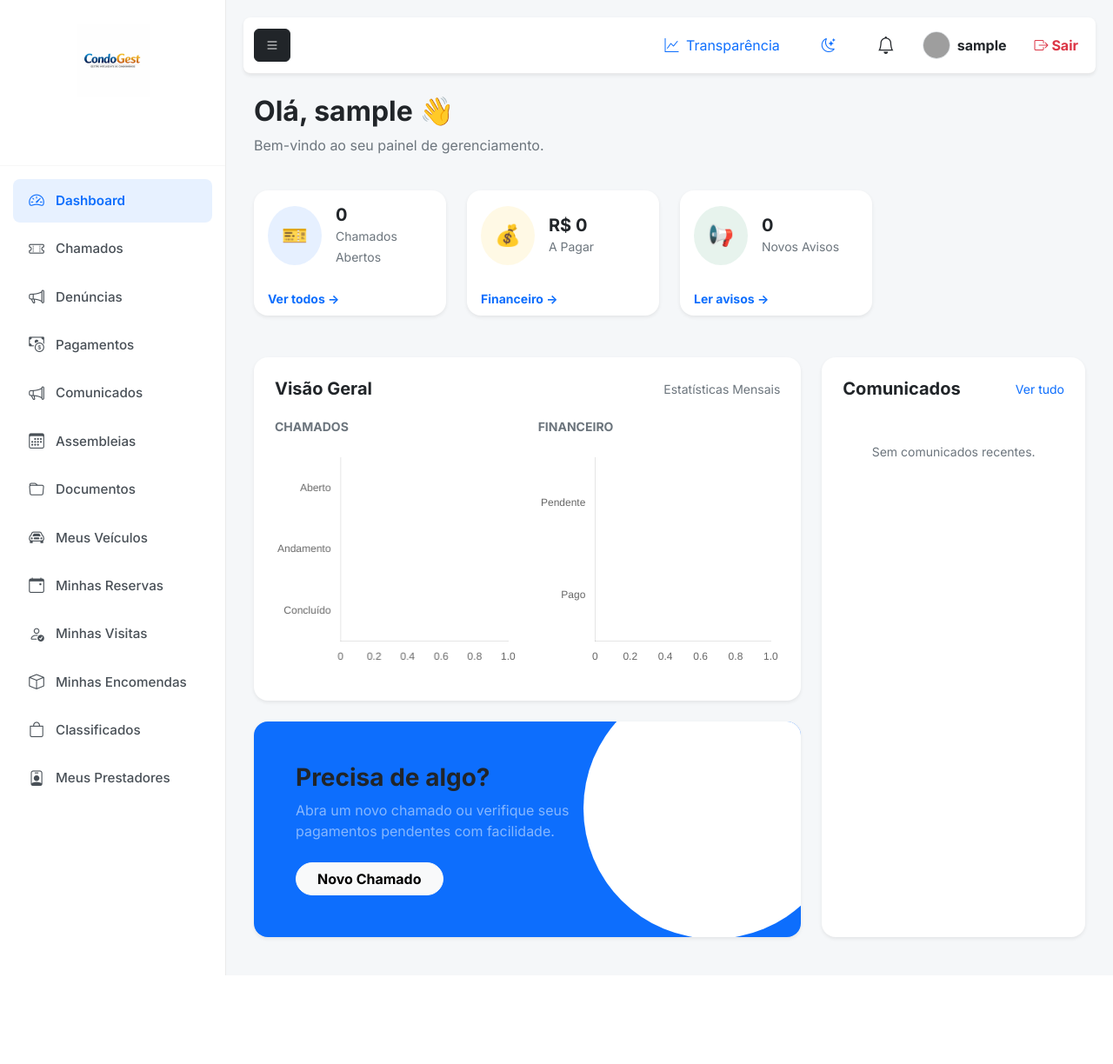
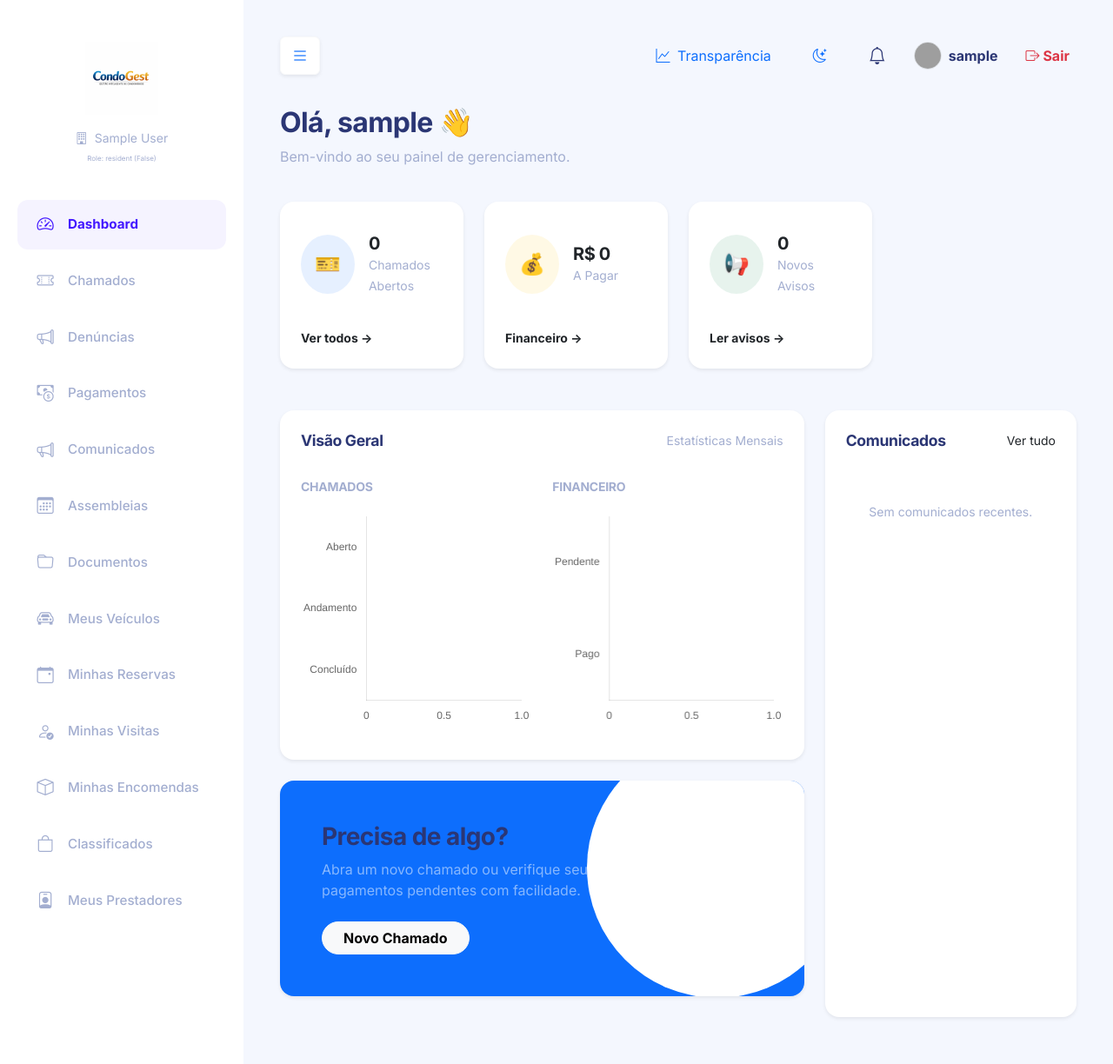
Before and after one commit to italoTT1995/condogest, a Flask app: page / in a window 1280 px wide. Shown: the whole page at 87% size. Before the commit the page ends 1122 px from the top, so only its background shows below. Run offline with Flask 3, Linux system fonts and the light colour scheme; the visitor is signed in with stand-in values (Sample User, id 1); data comes from the database, SQL or seed files in the repository; data that the repository does not hold is empty; some libraries are stand-ins or nearby versions; grey boxes are pictures that could not be loaded.

```diff
--- a/app/static/css/style.css
+++ b/app/static/css/style.css
@@ -1,65 +1,86 @@
 :root {
-    /* --- Light Theme (Default) --- */
-    --primary-color: #0d6efd;
-    --primary-hover: #0b5ed7;
-    --secondary-color: #6c757d;
+    /* --- Light Theme (Modern Blue) --- */
+    --primary-color: #4318FF;
+    /* Vibrant Royal Blue */
+    --primary-hover: #2B00D4;
+    --secondary-color: #A3AED0;
+    /* Muted Blue/Gray */
 
-    --bg-body: #f5f7f9;
-    --bg-surface: #ffffff;
-    --bg-surface-secondary: #f8f9fa;
-    /* Inputs/Headers */
+    --bg-body: #F4F7FE;
+    /* Light Gray/Blue background */
+    --bg-surface: #FFFFFF;
+    /* Pure White components */
+    --bg-surface-secondary: #F4F7FE;
+    /* Inputs match bg */
 
-    --text-main: #212529;
-    --text-muted: #6c757d;
+    --text-main: #2B3674;
+    /* Dark Navy for main text */
+    --text-muted: #A3AED0;
+    /* Muted Blue/Gray for labels */
     --text-inverse: #ffffff;
 
-    --border-color: rgba(0, 0, 0, 0.08);
-    /* Slightly darker for visibility */
-    --border-color-subtle: rgba(0, 0, 0, 0.03);
+    --border-color: transparent;
+    /* No borders in this theme */
+    --border-color-subtle: rgba(163, 174, 208, 0.2);
 
-    --sidebar-width: 260px;
-    --sidebar-bg: #ffffff;
-    --sidebar-color: #495057;
-    --sidebar-active-bg: #e7f1ff;
-    --sidebar-active-color: #0d6efd;
+    --sidebar-width: 280px;
+    /* Slightly wider for modern feel */
+    --sidebar-bg: #FFFFFF;
+    --sidebar-color: #A3AED0;
+    --sidebar-active-bg: rgba(67, 24, 255, 0.05);
+    /* Very subtle tint */
+    --sidebar-active-color: #4318FF;
 
-    --shadow-sm: 0 .125rem .25rem rgba(0, 0, 0, .075);
-    --shadow-md: 0 .5rem 1rem rgba(0, 0, 0, .15);
+    --shadow-sm: 0 2px 6px rgba(112, 144, 176, 0.08);
+    --shadow-md: 0px 18px 40px rgba(112, 144, 176, 0.12);
+    /* Main Card Shadow */
 
-    --table-hover-bg: rgba(0, 0, 0, .04);
+    --border-radius-card: 20px;
+    --border-radius-input: 16px;
+
+    --table-hover-bg: rgba(67, 24, 255, 0.02);
 }
 
 [data-theme="dark"] {
-    /* --- Dark Theme Overrides --- */
-    --bg-body: #121212;
-    --bg-surface: #1e1e1e;
-    /* Cards, Sidebar */
-    --bg-surface-secondary: #2d2d2d;
+    /* --- Dark Theme Overrides (Navy/Midnight) --- */
+    --bg-body: #0B1437;
+    /* Deep Midnight */
+    --bg-surface: #111C44;
+    /* Dark Navy Cards */
+    --bg-surface-secondary: #1B254B;
     /* Inputs */
 
-    --text-main: #e0e0e0;
-    --text-muted: #a0a0a0;
+    --primary-color: #7551FF;
+    /* Lighter Blue for Dark Mode */
+    --secondary-color: #707EAE;
 
-    --border-color: rgba(255, 255, 255, 0.1);
-    --border-color-subtle: rgba(255, 255, 255, 0.05);
+    --text-main: #FFFFFF;
+    --text-muted: #8F9BBA;
 
-    --sidebar-bg: #1e1e1e;
-    --sidebar-color: #cfcfcf;
-    --sidebar-active-bg: rgba(13, 110, 253, 0.15);
-    /* Darker blue tint */
-    --sidebar-active-color: #3d8bfd;
-    /* Lighter blue for contrast */
+    --border-color: rgba(255, 255, 255, 0.05);
+    --border-color-subtle: rgba(255, 255, 255, 0.02);
 
-    --table-hover-bg: rgba(255, 255, 255, .05);
+    --sidebar-bg: #111C44;
+    --sidebar-color: #8F9BBA;
+    --sidebar-active-bg: rgba(117, 81, 255, 0.1);
+    --sidebar-active-color: #FFFFFF;
+
+    --shadow-sm: none;
+    --shadow-md: none;
+    /* No shadows in dark mode typically */
+
+    --table-hover-bg: rgba(255, 255, 255, 0.03);
 }
 
 /* Global Reset & Base */
 body {
     background-color: var(--bg-body);
     color: var(--text-main);
-    font-family: 'Inter', system-ui, -apple-system, sans-serif;
+    font-family: 'DM Sans', 'Inter', system-ui, -apple-system, sans-serif;
+    /* DM Sans matches the reference image better */
     min-height: 100vh;
     transition: background-color 0.3s ease, color 0.3s ease;
+    -webkit-font-smoothing: antialiased;
 }
 
 h1,
@@ -69,11 +90,13 @@ h4,
 h5,
 h6 {
     color: var(--text-main);
-    font-weight: 600;
+    font-weight: 700;
+    letter-spacing: -0.02em;
 }
 
 a {
     text-decoration: none;
+    color: inherit;
 }
 
 /* Wrapper */
@@ -91,7 +114,8 @@ a {
     color: var(--sidebar-color);
     transition: all 0.3s;
     min-height: 100vh;
-    border-right: 1px solid var(--border-color);
+    border-right: none;
+    /* No border for clean look */
     z-index: 1000;
 }
 
@@ -100,42 +124,59 @@ a {
 }
 
 #sidebar .sidebar-header {
-    padding: 20px;
+    padding: 40px 30px;
+    /* More breathing room */
     background: transparent;
-    border-bottom: 1px solid var(--border-color-subtle);
+    border-bottom: none;
 }
 
 #sidebar ul.components {
-    padding: 15px;
+    padding: 0 20px;
 }
 
 #sidebar ul li a {
-    padding: 12px 15px;
+    padding: 14px 20px;
     font-size: 0.95rem;
     font-weight: 500;
     display: flex;
     align-items: center;
     color: var(--sidebar-color);
-    border-radius: 8px;
+    border-radius: 12px;
+    /* Smoother pills */
     transition: all 0.2s;
-    margin-bottom: 5px;
+    margin-bottom: 8px;
 }
 
 #sidebar ul li a:hover {
     color: var(--primary-color);
-    background: rgba(13, 110, 253, 0.05);
+    background: transparent;
+    /* Clean hover, just text change */
 }
 
 #sidebar ul li.active>a,
 #sidebar ul li a.active {
     color: var(--sidebar-active-color);
     background: var(--sidebar-active-bg);
-    font-weight: 600;
+    font-weight: 700;
+    box-shadow: none;
+}
+
+/* Blue vertical bar indicator for active item (Optional, adding if needed for style) */
+#sidebar ul li a.active::after {
+    content: '';
+    position: absolute;
+    right: 0;
+    width: 4px;
+    height: 20px;
+    background: var(--primary-color);
+    border-radius: 4px;
+    opacity: 0;
+    /* Hiding it for now to match the user image (which uses full background) */
 }
 
 #sidebar ul li a i {
-    margin-right: 10px;
-    font-size: 1.1rem;
+    margin-right: 14px;
+    font-size: 1.2rem;
     width: 24px;
     text-align: center;
 }
@@ -143,7 +184,7 @@ a {
 /* Content Area */
 #content {
     width: 100%;
-    padding: 20px;
+    padding: 30px;
     min-height: 100vh;
     transition: all 0.3s;
 }
@@ -151,29 +192,55 @@ a {
 /* Components: Card */
 .card {
     background-color: var(--bg-surface);
-    border: 1px solid var(--border-color);
-    box-shadow: 0 4px 12px rgba(0, 0, 0, 0.03);
-    /* Default subtle shadow */
+    border: none;
+    border-radius: var(--border-radius-card);
+    box-shadow: var(--shadow-md);
+    margin-bottom: 24px;
 }
 
 .card-header {
     background-color: var(--bg-surface);
-    border-bottom: 1px solid var(--border-color);
+    border-bottom: none;
+    padding: 24px 24px 10px 24px;
+    border-radius: var(--border-radius-card) var(--border-radius-card) 0 0 !important;
+}
+
+.card-header h5 {
+    margin-bottom: 0;
+    font-size: 1.1rem;
+    color: var(--text-main);
+}
+
+.card-body {
+    padding: 24px;
 }
 
 .card-footer {
     background-color: var(--bg-surface);
-    border-top: 1px solid var(--border-color);
+    border-top: none;
+    padding: 0 24px 24px 24px;
+    border-radius: 0 0 var(--border-radius-card) var(--border-radius-card) !important;
 }
 
 /* Components: Navbar */
 .navbar {
-    background-color: var(--bg-surface) !important;
-    border-bottom: 1px solid var(--border-color);
+    background-color: var(--bg-body) !important;
+    /* Transparent feeling on light bg */
+    border-bottom: none;
+    padding: 10px 0;
+    margin-bottom: 20px;
+}
+
+[data-theme="dark"] .navbar {
+    background-color: var(--bg-body) !important;
+}
+
+.navbar.shadow-sm {
+    box-shadow: none !important;
 }
 
 .navbar-light .navbar-nav .nav-link {
-    color: var(--text-main);
+    color: var(--text-muted);
 }
 
 .navbar-light .navbar-nav .nav-link:hover {
--- a/app/templates/base.html
+++ b/app/templates/base.html
@@ -49,7 +49,7 @@
           </ul>
         </div>
         {% else %}
-        <div class="mt-2 text-center text-white-50 small">
+        <div class="mt-2 text-center text-muted small">
           <i class="bi bi-building me-1"></i> {{ session.get('active_condo_name', 'Seu Condomínio') }}
           <br><span style="font-size: 8px;">Role: {{ current_user.user_role.name if current_user.user_role else
             current_user.role }} ({{ current_user.is_admin }})</span>
@@ -227,10 +227,10 @@
 
     <!-- Page Content -->
     <div id="content">
-      <nav class="navbar navbar-expand-lg navbar-light bg-white shadow-sm mb-4 rounded-3">
+      <nav class="navbar navbar-expand-lg navbar-light mb-4">
         <div class="container-fluid">
-          <button type="button" id="sidebarCollapse" class="btn btn-dark">
-            <i class="bi bi-list"></i>
+          <button type="button" id="sidebarCollapse" class="btn btn-light text-primary shadow-sm bg-white">
+            <i class="bi bi-list fs-5"></i>
           </button>
 
           <div class="ms-auto d-flex align-items-center">
--- a/app/templates/index.html
+++ b/app/templates/index.html
@@ -265,13 +265,13 @@
         datasets: [{
             label: 'Visitas',
             data: {{ visitor_stats.data | tojson }},
-        borderColor: '#0d6efd',
-        backgroundColor: 'rgba(13, 110, 253, 0.1)',
+        borderColor: '#4318FF',
+        backgroundColor: 'rgba(67, 24, 255, 0.1)',
         tension: 0.4,
         fill: true,
         pointRadius: 4,
         pointBackgroundColor: '#fff',
-        pointBorderColor: '#0d6efd',
+        pointBorderColor: '#4318FF',
         pointBorderWidth: 2
             }]
         },
```
Also changed, not shown: other parts of app/static/css/style.css (+56 -23 lines).
